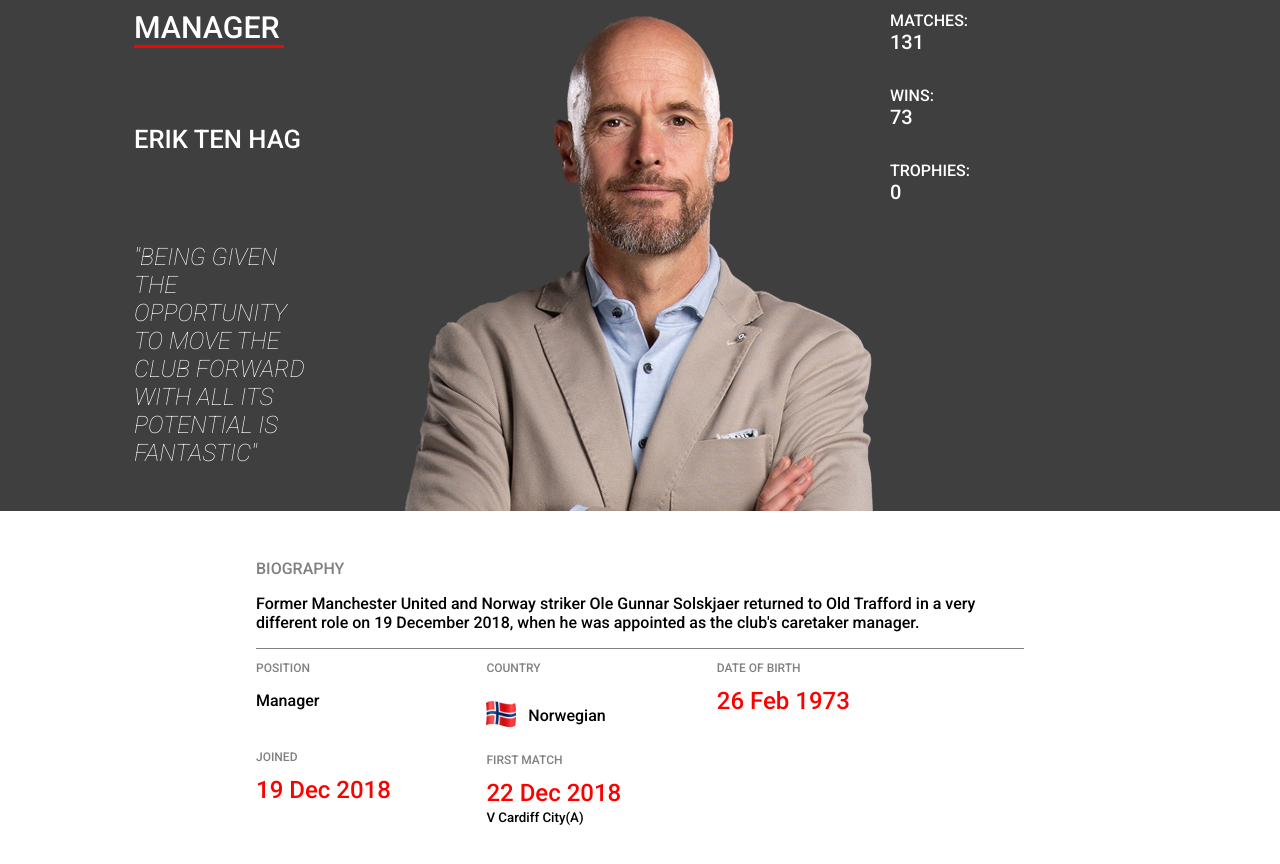
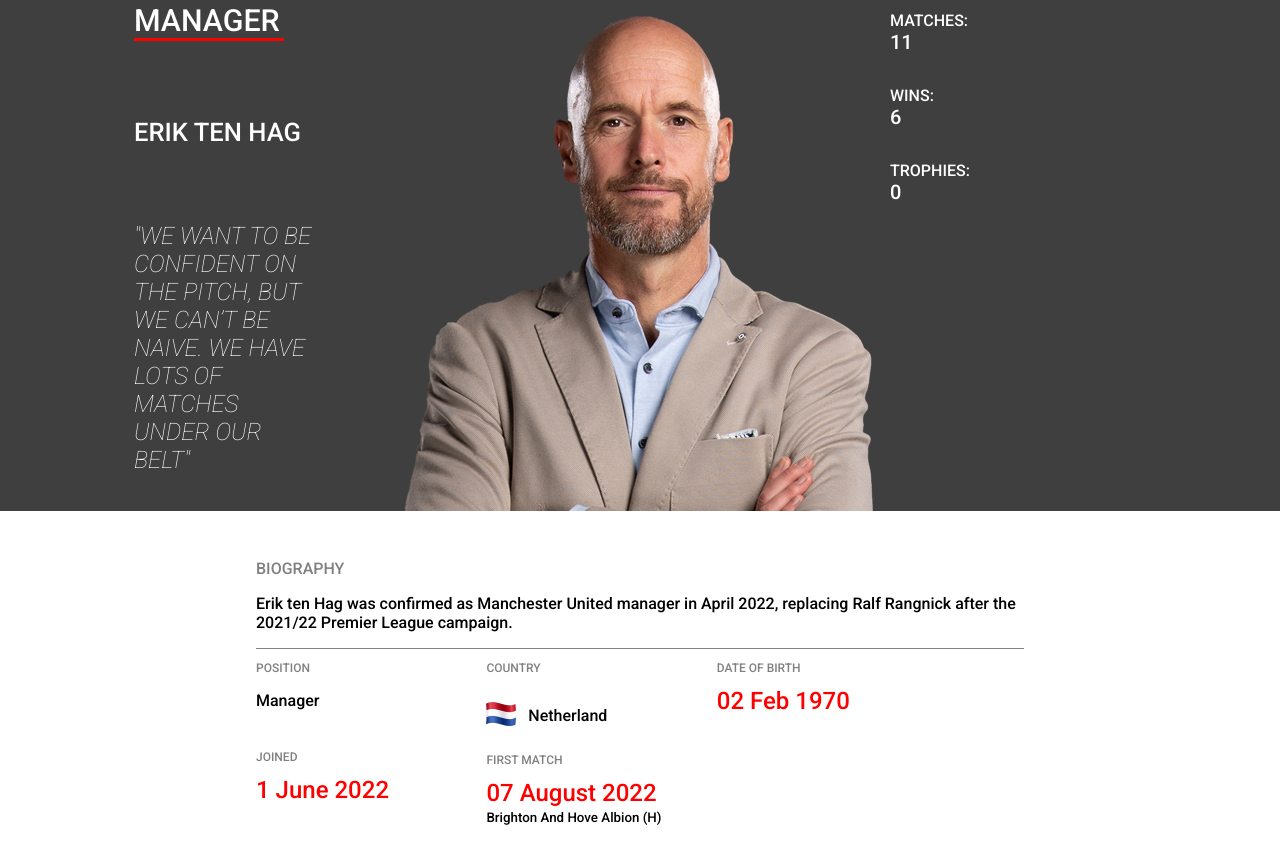
Before and after one commit to TTTin239/Manchester-United, a plain HTML site: page index.html in a window 1280 px wide. Shown: the part 1928-2792 px from the top of the page. Drawn offline with Linux system fonts and the light colour scheme.

Commit message:
Update Manager

```diff
--- a/index.html
+++ b/index.html
@@ -45,7 +45,7 @@
       <main id="home">
 
         <div class="radio-image">
-          <img src="https://wallpapercave.com/wp/wp3293644.jpg" alt="" class="image-items first"><img src="https://wallpapercave.com/wp/wp2884230.jpg" alt="" class="image-items"><img src="https://wallpapercave.com/wp/wp3293769.jpg" alt="" class="image-items"><img src="https://wallpapercave.com/wp/wp3293772.jpg" alt="" class="image-items">
+          <img src="https://wallpapercave.com/wp/wp3293644.jpg" alt="" class="image-items first"><img src="https://wallpapercave.com/wp/wp2884230.jpg" alt="" class="image-items"><img src="https://wallpapercave.com/dwp1x/wp9843470.jpg" alt="" class="image-items"><img src="https://wallpapercave.com/wp/wp3293772.jpg" alt="" class="image-items">
         </div>
         <div class="button-set">
           <div id="radio1" class="btn-radio" onclick="radio1()"></div>
@@ -172,22 +172,22 @@
                 <div class="role">Manager</div>
                 <div class="role-name">Erik ten Hag</div ></div>
               <div class="visual-message">
-                "Being given the opportunity to move the club forward with all its potential is fantastic"
+                "We want to be confident on the pitch, but we can’t be naive. We have lots of matches under our belt"
               </div>
           </div>
           <div class="visual-image manager-visual-items">
             <img src="pic/players/ten Hag.png" alt="">
           </div>
           <div class="visual-statics manager-visual-items">
-            <div class="match">Matches: <span class="number">131</span></div>
-            <div class="wins">wins: <span class="number">73</span></div>
+            <div class="match">Matches: <span class="number">11</span></div>
+            <div class="wins">wins: <span class="number">6</span></div>
             <div class="trophies">trophies: <span class="number">0</span></div>
           </div>
         </div>
         <div class="manager-info">
           <div class="info-bio">
             <p class="bio-title">Biography</p>
-            <p class="bio-text">Former Manchester United and Norway striker Ole Gunnar Solskjaer returned to Old Trafford in a very different role on 19 December 2018, when he was appointed as the club's caretaker manager.
+            <p class="bio-text">Erik ten Hag was confirmed as Manchester United manager in April 2022, replacing Ralf Rangnick after the 2021/22 Premier League campaign.
             </p>
           </div>
           <div class="info-shortcut">
@@ -198,7 +198,7 @@
               </div>
               <div class="sub-items">
                 <p class="items-title">joined</p>
-                <p class="items-date">19 dec 2018</p>
+                <p class="items-date">1 June 2022</p>
 
               </div>
             </div>
@@ -206,19 +206,19 @@
               <div class="sub-items">
                 <p class="items-title">country</p>
                 <p class="items-country">
-                  <img src="pic/Nationality/norway.png" alt="" class="norway"> Norwegian
+                  <img src="pic/Nationality/netherland.png" alt="" class="norway"> Netherland
                 </p>
               </div>
               <div class="sub-items">
                 <p class="items-title">first match</p>
-                <p class="items-date">22 dec 2018</p>
-                <small>v Cardiff City(A)</small>
+                <p class="items-date">07 August 2022</p>
+                <small>Brighton and Hove Albion (h)</small>
               </div>
             </div>
             <div class="shortcut-items">
               <div class="sub-items">
                 <p class="items-title">Date of birth</p>
-                <p class="items-date">26 feb 1973</p>
+                <p class="items-date">02 Feb 1970</p>
               </div>
             </div>
           </div>
```
Also changed, not shown: pic/LegendName/catona.png.
